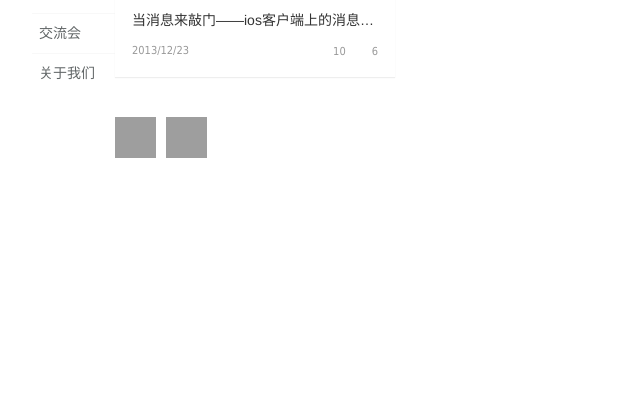
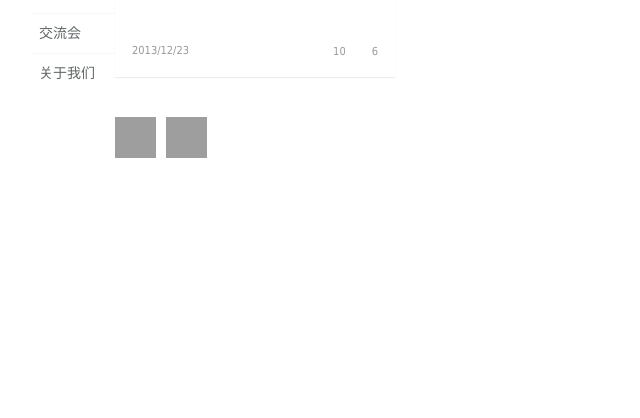
Before and after one commit to vincenttone/aurora, a Flask app: template templates/article/index.html in a window 1280 px wide. Shown: the part 253-671 px from the top of the page, without its empty margins (0-640 px from the left). Run offline with Flask 2, Linux system fonts and the light colour scheme; the template is opened without the code that fills it, so the values that code supplies are empty; some libraries are stand-ins or nearby versions; grey boxes are pictures that could not be loaded.

Commit message:
去掉多余内容

```diff
--- a/app.py
+++ b/app.py
@@ -9,8 +9,8 @@ app = Flask(__name__)
 @app.route('/')
 def au_entry():
     a = Article()
-    print a
     articles = a.get_articles()
+    print articles
     return render_template('article/index.html', articles=articles)
 
 @app.route('/article/new', methods=['GET'])
--- a/templates/article/index.html
+++ b/templates/article/index.html
@@ -14,19 +14,20 @@ no articles.
       <li class="post-8835 post type-post status-publish format-standard hentry category-teams" data-id="8835">
 	<div class="post-snapshoot">
 	  <i class="slide-bg" style="transition: none; -webkit-transition: none; height: 150px;"></i>
-	  <a class="post-thumb" href="http://ued.taobao.org/blog/?p=8835" target="_self" rel="bookmark" style="transition: none; -webkit-transition: none; height: 150px;">
+	  <a class="post-thumb" href="" target="_self" rel="bookmark" style="transition: none; -webkit-transition: none; height: 150px;">
 	    <img width="280" height="150" class="attachment-thumb-pc wp-post-image" alt="928-280x150" src="http://ued.taobao.org/blog/wp-content/uploads/2014/01/928-280x150.jpg" id="ks-lazyload65">
 	  </a>
 	</div>
-	<a class="post-title" href="http://ued.taobao.org/blog/?p=8835" target="_self" title="当消息来敲门——ios客户端上的消息提醒设计–作者：致尧" rel="bookmark">
-	  当消息来敲门——ios客户端上的消息提醒设计–作者：致尧        </a>
+	<a class="post-title" href="http://ued.taobao.org/blog/?p=8835" target="_self"
+        title="" rel="bookmark">
+	  </a>
 	<div class="post-extra">
 	  <span class="post-date">
 	    2013/12/23
 	  </span>
 	  <span class="post-op">
 	    <a href="javascript:void(0)" class="like sprites">10</a>
-	    <a href="http://ued.taobao.org/blog/?p=8835#comments" class="comment sprites" title="《当消息来敲门——ios客户端上的消息提醒设计–作者：致尧》上的评论">6 </a>
+	    <a href="" class="comment sprites" title="">6 </a>
 	  </span>
 	</div>
       </li>
```
